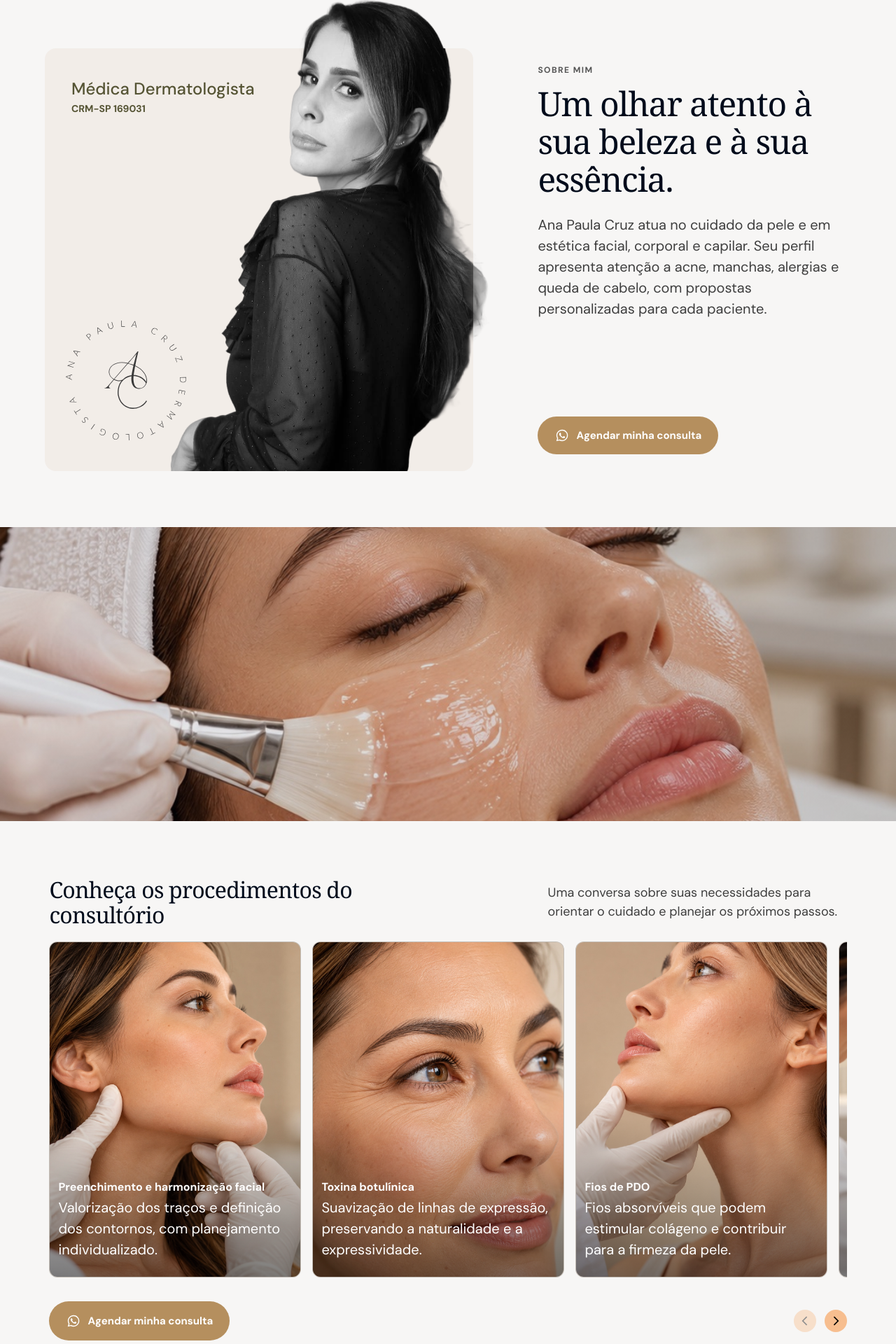
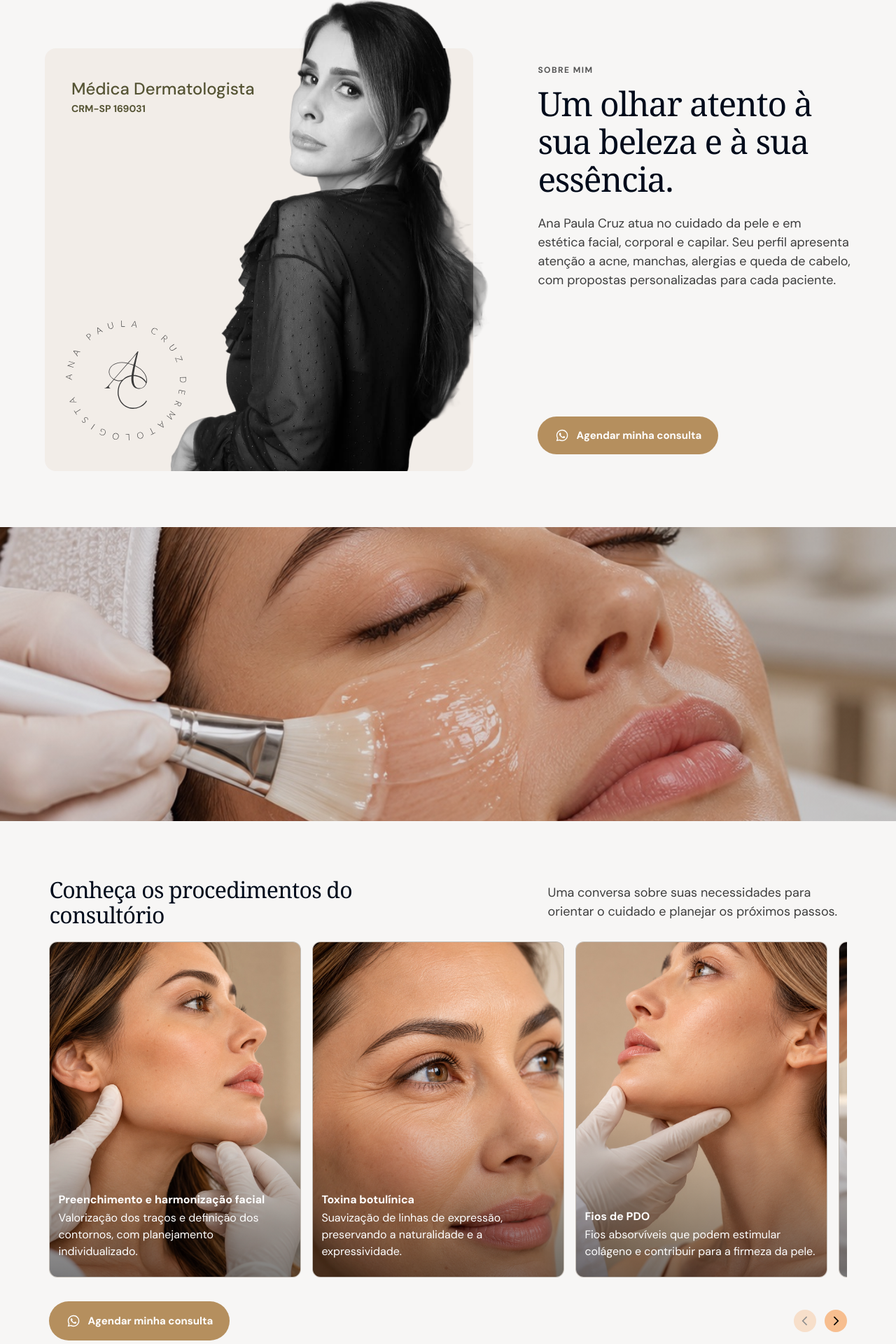
Before and after one commit to Anacruz-dermato/site, a React (Vite) app: page / in a window 1280 px wide. Shown: the part 1568-3488 px from the top of the page at 70% size. Built offline with nearby package versions, Linux system fonts and the light colour scheme; a web font is replaced by a local one.

Commit message:
Ajusta tipografia dos textos dos cards e sobre

```diff
--- a/src/styles.css
+++ b/src/styles.css
@@ -195,4 +195,7 @@ main .aging .aging-body>p,
 main .reviews .section-support>p,
 main .treatments .section-support>p,
 main .philosophy .section-heading>p{font-size:18px;line-height:1.5}
+main .about .about-copy>p:not(.kicker),
+main .philosophy .principle p{font-size:18px;line-height:1.5}
+main .treatments .treatment-info p{font-size:16px;line-height:1.5}
 .aging>img{align-self:center}
```
